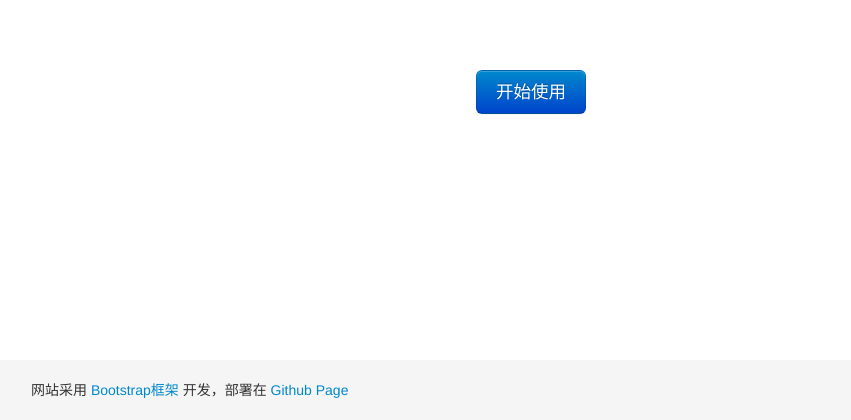
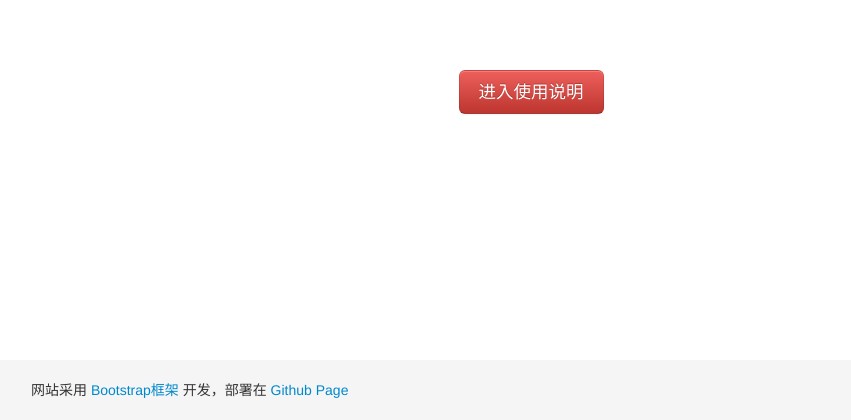
Before and after one commit to benzeph/pi, a plain HTML site: page index.html in a window 1280 px wide. Shown: the part 440-860 px from the top of the page, without its empty margins (109-960 px from the left). Drawn offline with Linux system fonts and the light colour scheme; a web font is replaced by a local one.

Commit message:
修改首页按钮，添加popover效果，添加说明

```diff
--- a/index.html
+++ b/index.html
@@ -95,11 +95,11 @@
       <p class="text-center" style="font-size:50px;margin-top:100px;font-family: 'Yesteryear', cursive;display:none;" id="title2">Blood Relations</p>
       <p class="text-center" style="font-size:50px;margin-top:50px;display:none;" id="title3">血缘关系</p>
       <p class="text-center" style="margin-top:100px">
-        <a class="btn btn-large btn-primary" href="about.html" type="button">开始使用</a>
+        <a id="startButton" href="about.html" class="btn btn-large btn-danger" rel="popover" title='' data-placement="right" data-trigger="hover" data-content='如果这是你第一次使用“Relations”，请点击按钮进入使用说明页面，如果你已经知道如何使用，请直接点击导航栏中的“开始”按钮'>进入使用说明</a>
       </p>
     </div>
   </div>
-    <div id="push"></div>
+  <div id="push"></div>
   <div id="footer">
     <div class="container">
       <p class="credit">
@@ -116,6 +116,7 @@
       $("#title1").fadeIn(1000);
       $("#title2").fadeIn(2000);
       $("#title3").fadeIn(3000);
+      $('#startButton').popover('hide');
     });
   </script>
   <script type="text/javascript" src="js/bootstrap.min.js"></script>
```
